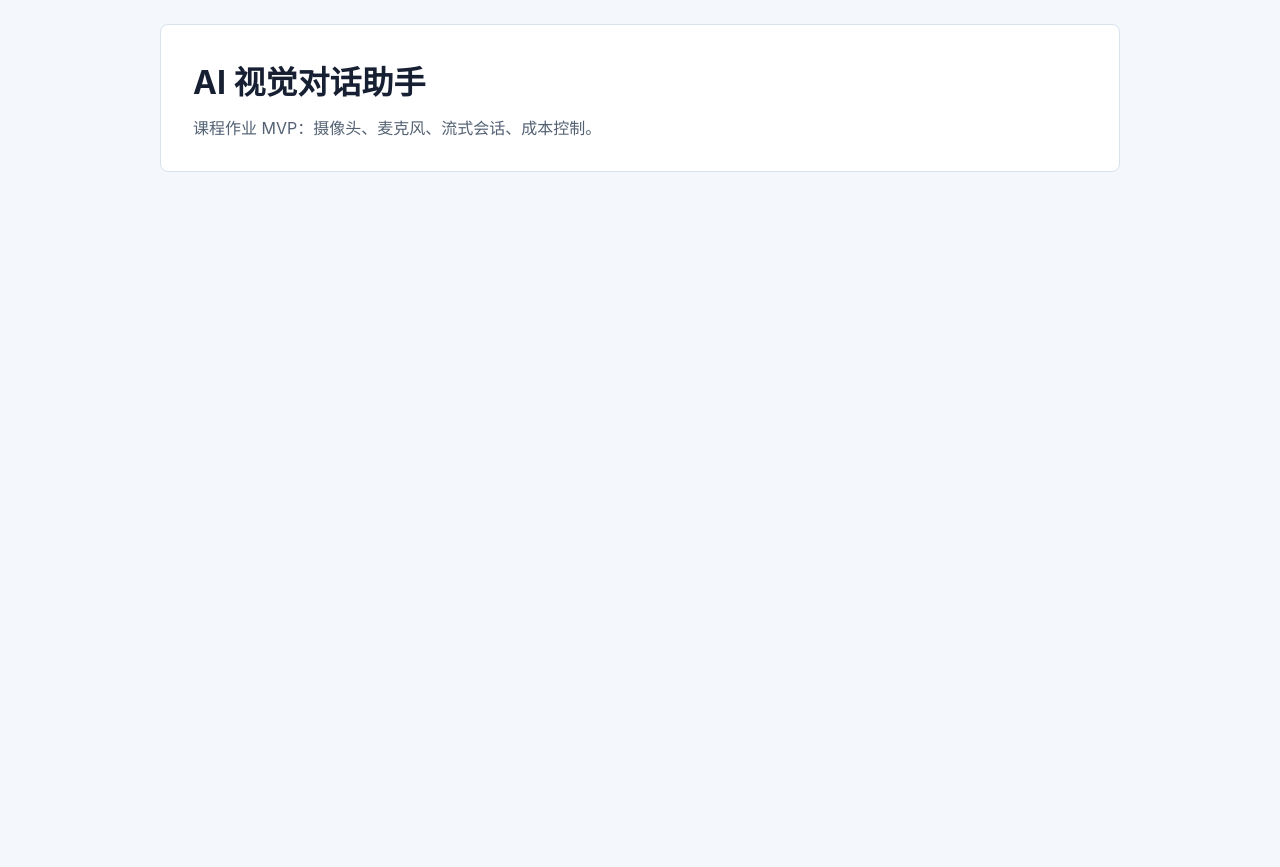
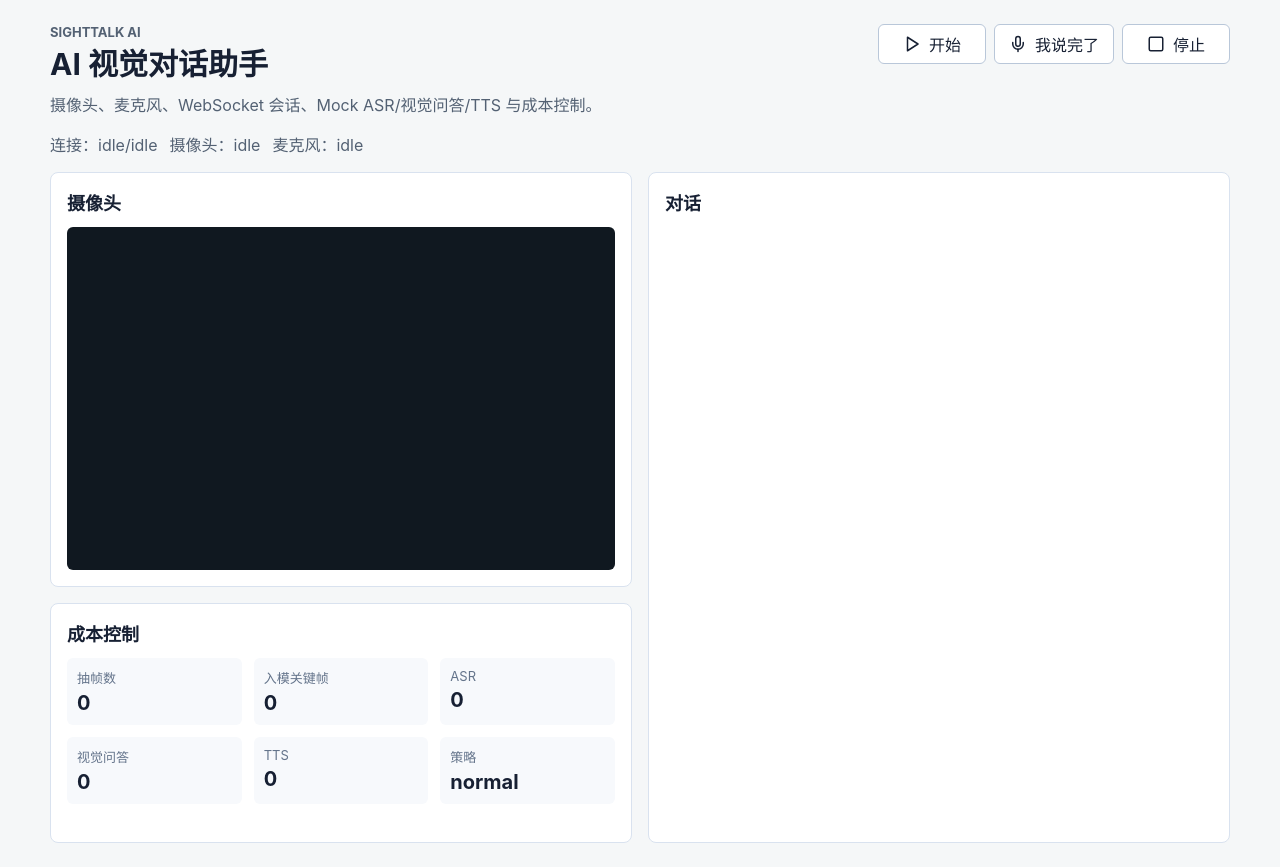
Before and after one commit to HC-Zhou/SightTalk-AI, a React (Vite) app in the folder frontend/: page / in a window 1280 px wide. Before the commit the page ends 800 px from the top, so only its background shows below. Built offline with nearby package versions, Linux system fonts and the light colour scheme.

Commit message:
feat(frontend): 新增助手工作台界面

```diff
--- a/frontend/src/App.css
+++ b/frontend/src/App.css
@@ -1,6 +1,6 @@
 :root {
   color: #172033;
-  background: #f4f7fb;
+  background: #f5f7f8;
   font-family: Inter, system-ui, -apple-system, BlinkMacSystemFont, "Segoe UI", sans-serif;
 }
 
@@ -13,26 +13,181 @@ body {
   min-width: 320px;
 }
 
+button {
+  align-items: center;
+  background: #ffffff;
+  border: 1px solid #b9c7d9;
+  border-radius: 6px;
+  color: #172033;
+  cursor: pointer;
+  display: inline-flex;
+  font: inherit;
+  gap: 8px;
+  justify-content: center;
+  min-height: 40px;
+  min-width: 108px;
+  padding: 0 14px;
+}
+
+button:hover {
+  border-color: #26735b;
+}
+
 .app-shell {
   min-height: 100vh;
   padding: 24px;
 }
 
-.intro-panel {
-  max-width: 960px;
+.app-header {
+  align-items: flex-start;
+  display: flex;
+  gap: 24px;
+  justify-content: space-between;
+  margin: 0 auto 16px;
+  max-width: 1180px;
+}
+
+.app-header h1 {
+  font-size: 30px;
+  margin: 0 0 8px;
+}
+
+.app-header p {
+  color: #536173;
+  margin: 0;
+}
+
+.eyebrow {
+  color: #26735b;
+  font-size: 13px;
+  font-weight: 700;
+  letter-spacing: 0;
+  margin-bottom: 6px;
+  text-transform: uppercase;
+}
+
+.header-actions {
+  display: flex;
+  flex-wrap: wrap;
+  gap: 8px;
+  justify-content: flex-end;
+}
+
+.status-bar {
+  color: #536173;
+  display: flex;
+  flex-wrap: wrap;
+  gap: 12px;
+  margin: 0 auto 16px;
+  max-width: 1180px;
+}
+
+.status-bar strong {
+  color: #b42318;
+}
+
+.workspace-grid {
+  display: grid;
+  gap: 16px;
+  grid-template-columns: minmax(320px, 1fr) minmax(320px, 1fr);
   margin: 0 auto;
-  padding: 32px;
+  max-width: 1180px;
+}
+
+.panel {
   background: #ffffff;
   border: 1px solid #d9e2ef;
   border-radius: 8px;
+  min-height: 240px;
+  padding: 16px;
 }
 
-.intro-panel h1 {
-  margin: 0 0 12px;
-  font-size: 32px;
+.panel-header {
+  align-items: center;
+  display: flex;
+  justify-content: space-between;
+  margin-bottom: 12px;
 }
 
-.intro-panel p {
+.panel-header h2 {
+  font-size: 18px;
   margin: 0;
-  color: #536173;
 }
+
+.video-preview {
+  aspect-ratio: 16 / 10;
+  background: #101820;
+  border-radius: 6px;
+  display: block;
+  object-fit: cover;
+  width: 100%;
+}
+
+.conversation-panel {
+  grid-row: span 2;
+}
+
+.message-list {
+  display: flex;
+  flex-direction: column;
+  gap: 10px;
+}
+
+.message {
+  background: #f3f6fb;
+  border-left: 4px solid #4878a8;
+  border-radius: 8px;
+  padding: 10px 12px;
+}
+
+.message.user {
+  background: #edf7f1;
+  border-left-color: #26735b;
+}
+
+.message p {
+  color: #263244;
+  margin: 4px 0 0;
+  overflow-wrap: anywhere;
+}
+
+.cost-grid {
+  display: grid;
+  gap: 12px;
+  grid-template-columns: repeat(3, minmax(90px, 1fr));
+  margin: 0;
+}
+
+.cost-grid div {
+  background: #f7f9fc;
+  border-radius: 6px;
+  padding: 10px;
+}
+
+.cost-grid dt {
+  color: #64748b;
+  font-size: 13px;
+}
+
+.cost-grid dd {
+  font-size: 20px;
+  font-weight: 700;
+  margin: 4px 0 0;
+  overflow-wrap: anywhere;
+}
+
+@media (max-width: 860px) {
+  .app-header,
+  .workspace-grid {
+    grid-template-columns: 1fr;
+  }
+
+  .app-header {
+    display: block;
+  }
+
+  .header-actions {
+    justify-content: flex-start;
+    margin-top: 14px;
+  }
+}
--- a/frontend/src/App.tsx
+++ b/frontend/src/App.tsx
@@ -1,9 +1,104 @@
+import { Mic, Play, Square } from "lucide-react";
+import { useEffect, useMemo, useReducer, useRef, useState } from "react";
+import { CostPanel } from "./components/CostPanel";
+import { ConversationPanel } from "./components/ConversationPanel";
+import { StatusBar } from "./components/StatusBar";
+import { VideoPreview } from "./components/VideoPreview";
+import { useCameraSampler } from "./hooks/useCameraSampler";
+import { useMicrophoneRecorder } from "./hooks/useMicrophoneRecorder";
+import { initialSessionState, sessionReducer } from "./shared/sessionReducer";
+import { type ClientStatus, VisionSessionClient } from "./shared/wsClient";
+
+const SESSION_ID = "demo-session";
+const API_ORIGIN = "http://127.0.0.1:8000";
+
 export default function App() {
+  const [state, dispatch] = useReducer(sessionReducer, initialSessionState);
+  const [transportStatus, setTransportStatus] = useState<ClientStatus | "idle">("idle");
+  const clientRef = useRef<VisionSessionClient | null>(null);
+  const camera = useCameraSampler(state.policy);
+  const microphone = useMicrophoneRecorder();
+
+  const wsUrl = useMemo(() => {
+    return `ws://127.0.0.1:8000/ws/session/${SESSION_ID}`;
+  }, []);
+
+  useEffect(() => {
+    if (!state.ttsUrl) {
+      return;
+    }
+    const audio = new Audio(`${API_ORIGIN}${state.ttsUrl}`);
+    void audio.play();
+  }, [state.ttsUrl]);
+
+  const startSession = async () => {
+    clientRef.current?.close();
+    const client = new VisionSessionClient({
+      url: wsUrl,
+      onEvent: dispatch,
+      onStatus: setTransportStatus
+    });
+    client.connect();
+    clientRef.current = client;
+    await camera.start((frame) => {
+      client.send({ type: "video.frame", ...frame });
+    });
+    await microphone.start((chunk) => {
+      client.send({ type: "audio.chunk", ...chunk });
+    });
+  };
+
+  const endUtterance = () => {
+    const audioSeqEnd = microphone.markUtteranceEnd();
+    clientRef.current?.send({ type: "utterance.end", audio_seq_end: audioSeqEnd });
+  };
+
+  const stopSession = () => {
+    camera.stop();
+    microphone.stop();
+    clientRef.current?.send({ type: "session.stop" });
+    clientRef.current?.close();
+    clientRef.current = null;
+    setTransportStatus("closed");
+  };
+
+  const errorMessage = state.errorMessage ?? camera.errorMessage ?? microphone.errorMessage;
+
   return (
     <main className="app-shell">
-      <section className="intro-panel">
-        <h1>AI 视觉对话助手</h1>
-        <p>课程作业 MVP：摄像头、麦克风、流式会话、成本控制。</p>
+      <header className="app-header">
+        <div>
+          <p className="eyebrow">SightTalk AI</p>
+          <h1>AI 视觉对话助手</h1>
+          <p>摄像头、麦克风、WebSocket 会话、Mock ASR/视觉问答/TTS 与成本控制。</p>
+        </div>
+        <div className="header-actions">
+          <button type="button" onClick={startSession}>
+            <Play aria-hidden="true" size={18} />
+            开始
+          </button>
+          <button type="button" onClick={endUtterance}>
+            <Mic aria-hidden="true" size={18} />
+            我说完了
+          </button>
+          <button type="button" onClick={stopSession}>
+            <Square aria-hidden="true" size={18} />
+            停止
+          </button>
+        </div>
+      </header>
+
+      <StatusBar
+        connectionStatus={`${transportStatus}/${state.connectionStatus}`}
+        cameraStatus={camera.status}
+        microphoneStatus={microphone.status}
+        errorMessage={errorMessage}
+      />
+
+      <section className="workspace-grid">
+        <VideoPreview videoRef={camera.videoRef} />
+        <ConversationPanel messages={state.messages} assistantDraft={state.assistantDraft} />
+        <CostPanel cost={state.cost} />
       </section>
     </main>
   );
--- /dev/null
+++ b/frontend/src/components/ConversationPanel.tsx
@@ -0,0 +1,30 @@
+import type { Message } from "../shared/sessionReducer";
+
+type ConversationPanelProps = {
+  messages: Message[];
+  assistantDraft: string;
+};
+
+export function ConversationPanel({ messages, assistantDraft }: ConversationPanelProps) {
+  return (
+    <section className="panel conversation-panel" aria-label="对话">
+      <div className="panel-header">
+        <h2>对话</h2>
+      </div>
+      <div className="message-list">
+        {messages.map((message, index) => (
+          <article className={`message ${message.role}`} key={`${message.role}-${index}`}>
+            <strong>{message.role === "user" ? "你" : "助手"}</strong>
+            <p>{message.text}</p>
+          </article>
+        ))}
+        {assistantDraft ? (
+          <article className="message assistant">
+            <strong>助手</strong>
+            <p>{assistantDraft}</p>
+          </article>
+        ) : null}
+      </div>
+    </section>
+  );
+}
--- /dev/null
+++ b/frontend/src/components/CostPanel.tsx
@@ -0,0 +1,41 @@
+import type { CostSnapshot } from "../types/events";
+
+type CostPanelProps = {
+  cost: CostSnapshot | null;
+};
+
+export function CostPanel({ cost }: CostPanelProps) {
+  return (
+    <section className="panel cost-panel" aria-label="成本控制">
+      <div className="panel-header">
+        <h2>成本控制</h2>
+      </div>
+      <dl className="cost-grid">
+        <div>
+          <dt>抽帧数</dt>
+          <dd>{cost?.frames_captured ?? 0}</dd>
+        </div>
+        <div>
+          <dt>入模关键帧</dt>
+          <dd>{cost?.frames_sent_to_model ?? 0}</dd>
+        </div>
+        <div>
+          <dt>ASR</dt>
+          <dd>{cost?.asr_calls ?? 0}</dd>
+        </div>
+        <div>
+          <dt>视觉问答</dt>
+          <dd>{cost?.vision_llm_calls ?? 0}</dd>
+        </div>
+        <div>
+          <dt>TTS</dt>
+          <dd>{cost?.tts_calls ?? 0}</dd>
+        </div>
+        <div>
+          <dt>策略</dt>
+          <dd>{cost?.policy ?? "normal"}</dd>
+        </div>
+      </dl>
+    </section>
+  );
+}
--- /dev/null
+++ b/frontend/src/components/StatusBar.tsx
@@ -0,0 +1,22 @@
+type StatusBarProps = {
+  connectionStatus: string;
+  cameraStatus: string;
+  microphoneStatus: string;
+  errorMessage: string | null;
+};
+
+export function StatusBar({
+  connectionStatus,
+  cameraStatus,
+  microphoneStatus,
+  errorMessage
+}: StatusBarProps) {
+  return (
+    <section className="status-bar" aria-label="状态">
+      <span>连接：{connectionStatus}</span>
+      <span>摄像头：{cameraStatus}</span>
+      <span>麦克风：{microphoneStatus}</span>
+      {errorMessage ? <strong>{errorMessage}</strong> : null}
+    </section>
+  );
+}
--- /dev/null
+++ b/frontend/src/components/VideoPreview.tsx
@@ -0,0 +1,16 @@
+import type { RefObject } from "react";
+
+type VideoPreviewProps = {
+  videoRef: RefObject<HTMLVideoElement>;
+};
+
+export function VideoPreview({ videoRef }: VideoPreviewProps) {
+  return (
+    <section className="panel video-panel" aria-label="摄像头预览">
+      <div className="panel-header">
+        <h2>摄像头</h2>
+      </div>
+      <video ref={videoRef} muted playsInline className="video-preview" />
+    </section>
+  );
+}
--- a/frontend/src/hooks/useCameraSampler.ts
+++ b/frontend/src/hooks/useCameraSampler.ts
@@ -9,7 +9,7 @@ export type CapturedFrame = {
 };
 
 export function useCameraSampler(policy: CapturePolicy | null) {
-  const videoRef = useRef<HTMLVideoElement | null>(null);
+  const videoRef = useRef<HTMLVideoElement>(null);
   const streamRef = useRef<MediaStream | null>(null);
   const timerRef = useRef<number | null>(null);
   const seqRef = useRef(0);
--- a/frontend/src/shared/wsClient.ts
+++ b/frontend/src/shared/wsClient.ts
@@ -1,6 +1,6 @@
 import type { ClientEvent, ServerEvent } from "../types/events";
 
-type ClientStatus = "connecting" | "open" | "closed" | "error";
+export type ClientStatus = "connecting" | "open" | "closed" | "error";
 
 export type VisionSessionClientOptions = {
   url: string;
```
